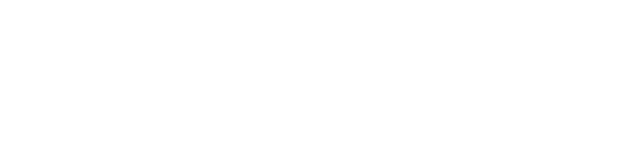
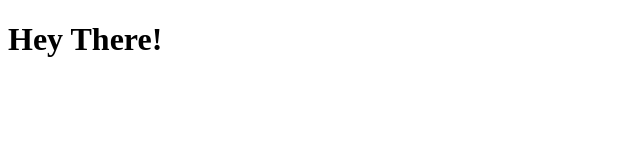
Before and after one commit to swarupshirwale/Portfolio-Site, a plain HTML site: page index.html in a window 1280 px wide. Shown: the whole page, without its empty margins (0-640 px from the left). Drawn offline with Linux system fonts and the light colour scheme.

Commit message:
added title

```diff
--- a/index.html
+++ b/index.html
@@ -8,5 +8,7 @@
 </head>
 <body>
 
+    <h1>Hey There!</h1>
+
 </body>
 </html>
```
